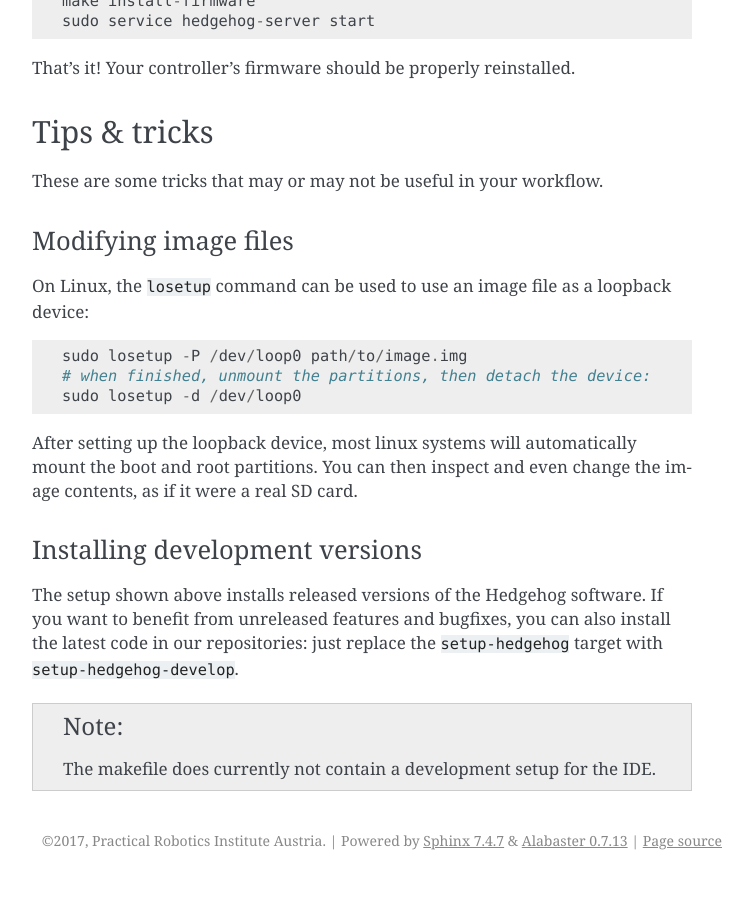
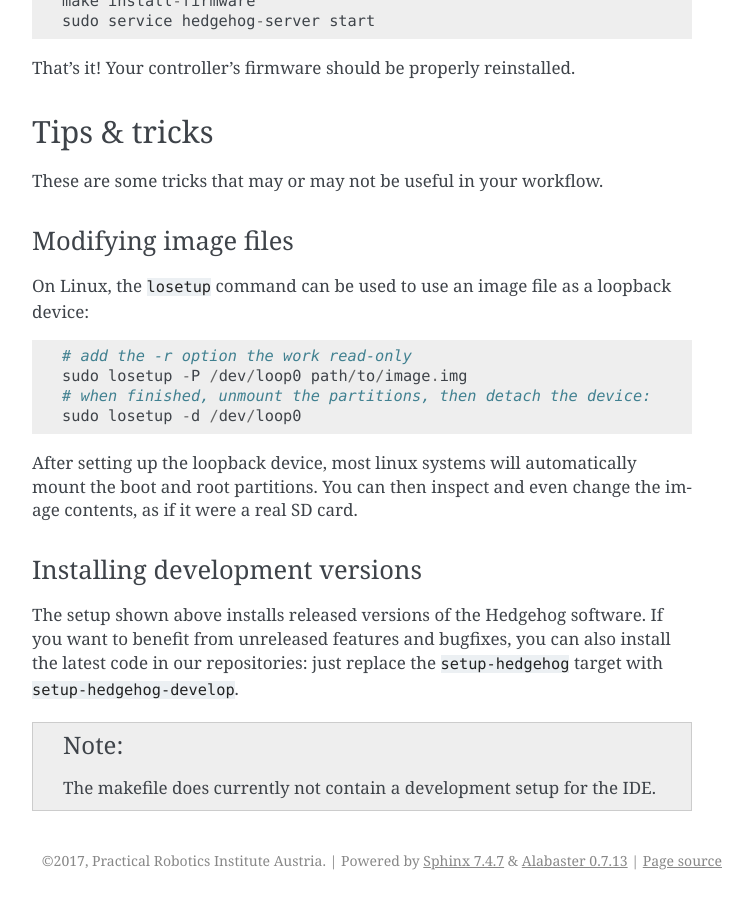
Before and after one commit to PRIArobotics/Hedgehog, a Sphinx documentation site: the page built from docs/source/installation.rst, in a window 1280 px wide and 900 px high, scrolled down 8042 px. Shown: the whole window, without its empty margins (388-1141 px from the left). Built offline with Sphinx 7.4.7, drawn with Linux system fonts in a browser that asks for light colours.

Commit message:
add comment about readonly usage of losetup

```diff
--- a/docs/source/installation.rst
+++ b/docs/source/installation.rst
@@ -356,6 +356,7 @@ Modifying image files
 
 On Linux, the ``losetup`` command can be used to use an image file as a loopback device::
 
+    # add the -r option the work read-only
     sudo losetup -P /dev/loop0 path/to/image.img
     # when finished, unmount the partitions, then detach the device:
     sudo losetup -d /dev/loop0
```
